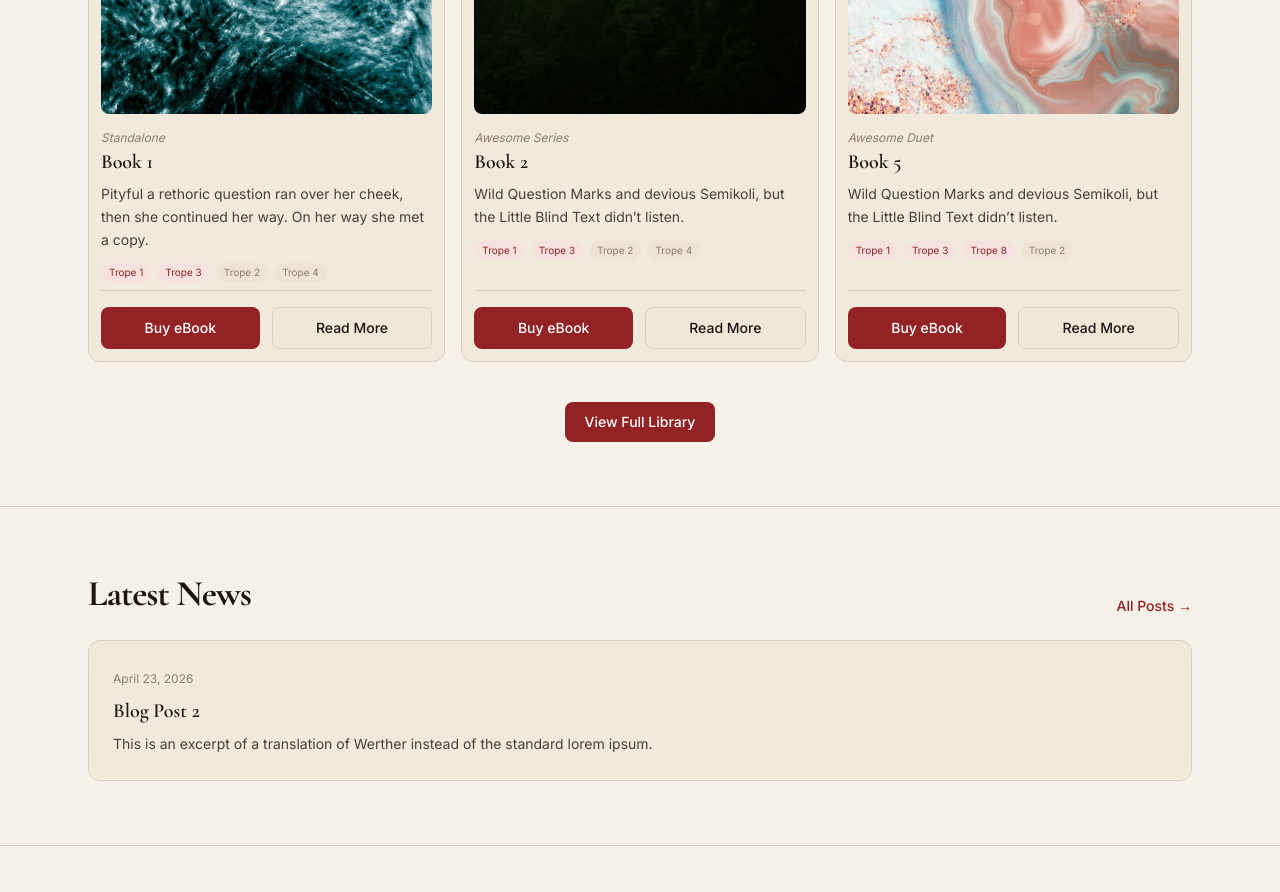
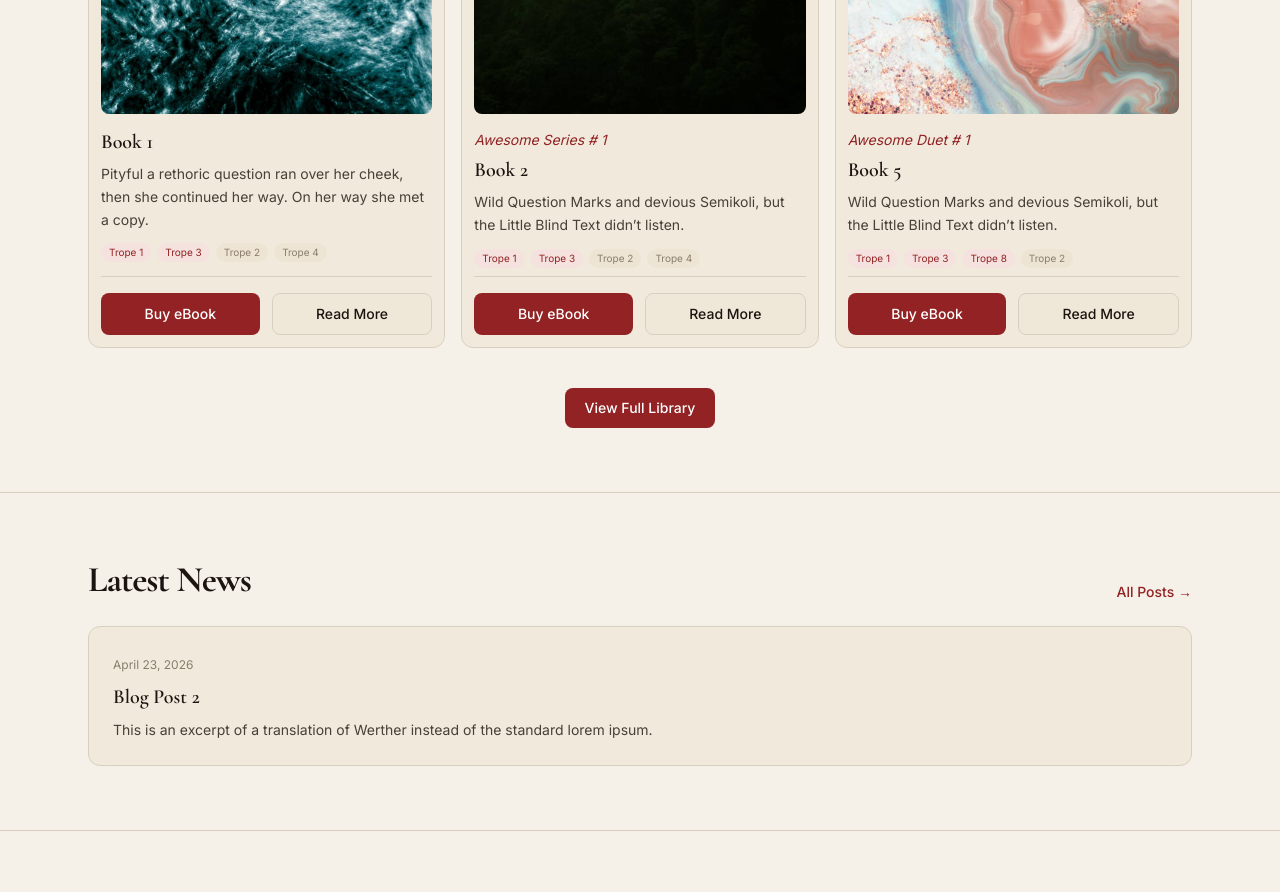
Before and after one commit to ifhDev/filtered-website-test, an Astro site: page / in a window 1280 px wide. Shown: the part 1400-2292 px from the top of the page. Built offline with nearby package versions, Linux system fonts and the light colour scheme; Astro itself is replaced by a stand-in of ours.

Commit message:
improved series display on book cards

```diff
--- a/src/components/BookCard.astro
+++ b/src/components/BookCard.astro
@@ -72,7 +72,16 @@ const prefix = getPrefix(Astro.url);
   </div>
 
   <div class="flex-1 flex flex-col mt-4">
-    <span class="block text-xs italic text-text-tertiary mb-1">{series}</span>
+    {
+      series !== "Standalone" && (
+        <span class="series-label">
+          {series} #
+          {positionInSeries % 1 === 0
+            ? positionInSeries.toFixed(0)
+            : positionInSeries}
+        </span>
+      )
+    }
     <h3 class={`heading-section ${titleSize} leading-tight`}>
       {title}
     </h3>
@@ -88,7 +97,10 @@ const prefix = getPrefix(Astro.url);
           const isCanonical = tropeInfo?.canonical ?? false;
           const slug = getTropeSlug(t);
           return isCanonical ? (
-            <Badge kind="trope-accent" href={navHref(prefix, `/books/tropes/${slug}`)}>
+            <Badge
+              kind="trope-accent"
+              href={navHref(prefix, `/books/tropes/${slug}`)}
+            >
               {t}
             </Badge>
           ) : (
@@ -113,7 +125,12 @@ const prefix = getPrefix(Astro.url);
         </Button>
       )
     }
-    <Button variant="secondary" size="sm" href={navHref(prefix, `/books/${id}`)} class="flex-1">
+    <Button
+      variant="secondary"
+      size="sm"
+      href={navHref(prefix, `/books/${id}`)}
+      class="flex-1"
+    >
       Read More
     </Button>
   </div>
```
